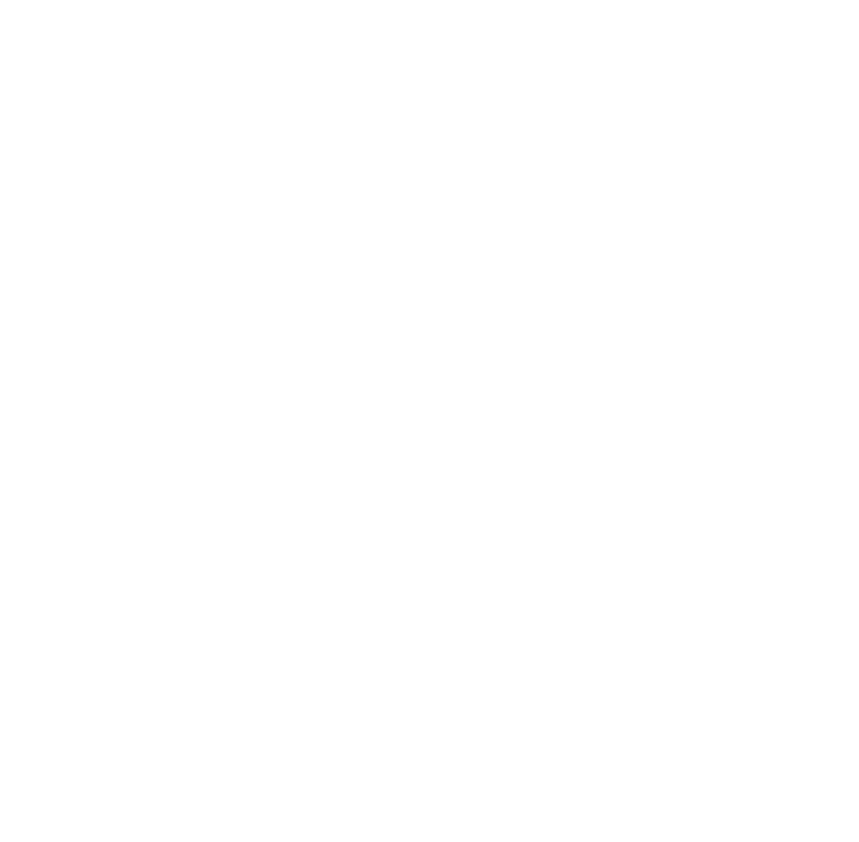
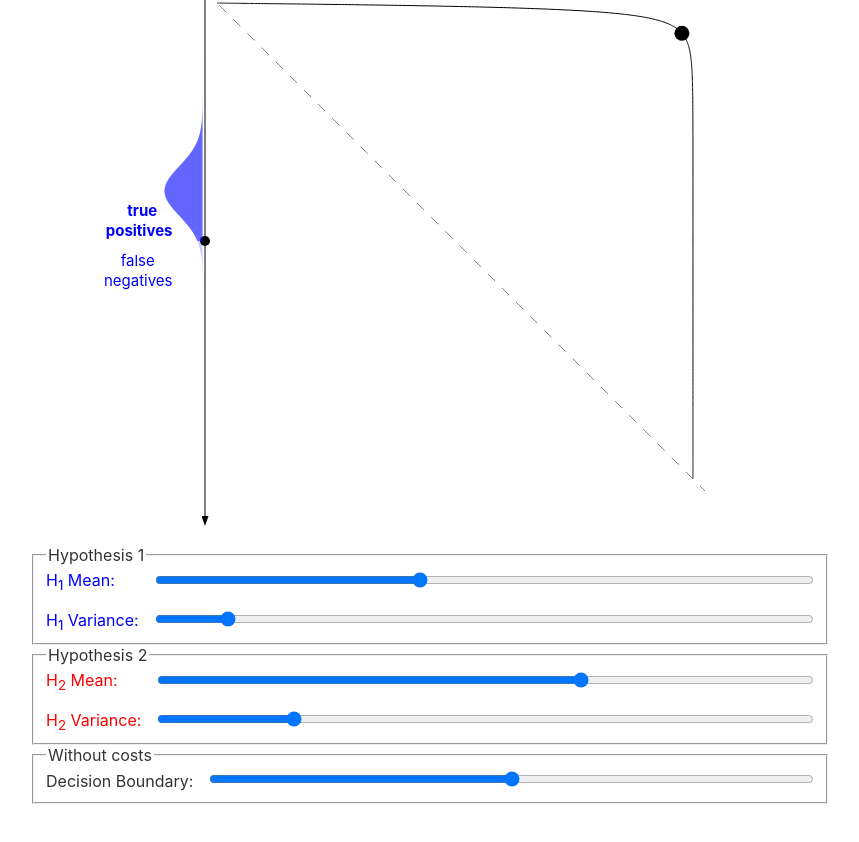
Before and after one commit to laszlokorte/hypothesis-test, a Svelte app: page / in a window 1280 px wide. Shown: the part 2430-3272 px from the top of the page, without its empty margins (210-1069 px from the left). Before the commit the page ends 2209 px from the top, so only its background shows below. Built offline with nearby package versions, Linux system fonts and the light colour scheme.

Commit message:
add roc curve

```diff
--- a/public/index.html
+++ b/public/index.html
@@ -14,7 +14,7 @@
 </head>
 
 <body>
-	<div style="max-width: 50em; margin: auto" id="root">
+	<div style="max-width: 50em; margin: auto; padding-bottom: 4em;" id="root">
 
 	</div>
 </body>
--- a/src/App.svelte
+++ b/src/App.svelte
@@ -4,6 +4,7 @@
 	let sampleCount = 1000
 	let prior = 0.5
 	let boundary = 0
+	let boundaryNoCost = 0
 	let autoOptimize = false
 	let stacked = false
 
@@ -16,12 +17,27 @@
 	$: swapped = mean[0] > mean[1] ? 1 : 0
 
 
-	const pdf = (mean, variance, x) => {
+	function pdf(mean, variance, x) {
 		if(variance == 0) {
 			return Math.abs(x-mean) < 2/sampleCount ? Math.sqrt(sampleCount) : 0
 		} else {
 			return 1/(variance*Math.pow(2*Math.PI, 2)) * Math.exp(-0.5*Math.pow(x-mean, 2) / Math.pow(variance, 2))
 		}
+	}
+
+	function cdf(mean, variance, x) {
+		if(variance == 0) {
+			return x-mean > -1/sampleCount ? 1 : 0
+		} else {
+			return 0.5 * (1 + erf((x-mean)/Math.sqrt(2)/variance))
+		}
+	}
+
+	function erf(x) {
+		const enxx = Math.exp(-x*x)
+		const sqpi = Math.sqrt(Math.PI)
+
+		return 2/sqpi * Math.sign(x) * Math.sqrt(1-enxx) * (sqpi/2 + 31/200 * enxx - 341/8000 * Math.sqrt(1-enxx*enxx))
 	}
 
 	$: sampleCost = (p,x) => {
@@ -34,6 +50,11 @@
 	$: samples = [
 		X.map((x) => [x, prior * pdf(mean[0], variance[0], x)]),
 		X.map((x) => [x, (1-prior) * pdf(mean[1], variance[1], x)])
+	]
+
+	$: integrations = [
+		X.map((x) => [x, cdf(mean[0], variance[0], x)]),
+		X.map((x) => [x, cdf(mean[1], variance[1], x)])
 	]
 
 	$: costs = [
@@ -331,3 +352,89 @@
 </dl>
 		</div>
 	</fieldset>
+
+<h3>Unknown Costs</h3>
+
+<p>If both the costs and the prior is unknown its still possible to find an optimal decision boundary by looking at the resulting ratio between <strong>true positives</strong> and <strong>false positives</strong> for the two given distributions. The resulting curve is called the <a href="https://en.wikipedia.org/wiki/Receiver_operating_characteristic">receiver operating characteristic curve</a>.</p>
+
+<div>
+
+	<svg viewBox="-350 -150 1600 1250" stroke-width="2" font-size="30">
+
+
+	<line x1="0" y1={(0)} x2="1050" y2={(0)} stroke="black" marker-end="url(#arrowhead)" />
+	<line x1="0" y1={(0)} x2="0" y2={(1050)} stroke="black" marker-end="url(#arrowhead)" />
+
+	<text font-weight="bold" fill={colors[1]}  x={450 + 500 * boundaryNoCost} y={(-65)} text-anchor="end"><tspan dx="0" dy="0">false</tspan> <tspan dx="-110" dy="40">positives</tspan></text>
+
+	<text fill={colors[1]} x={550 + 500 * boundaryNoCost} y={(-65)} text-anchor="start"><tspan dy="0">true</tspan> <tspan  dx="-110" dy="40">negatives</tspan></text>
+
+
+	<text font-weight="bold" fill={colors[0]}  y={450 + 500 * boundaryNoCost} x={(-65)} text-anchor="end"><tspan dx="-0" dy="0">true</tspan> <tspan dx="-110" dy="40">positives</tspan></text>
+
+	<text fill={colors[0]} y={550 + 500 * boundaryNoCost} x={(-65)} text-anchor="end"><tspan dy="0">false</tspan> <tspan  dx="-110" dy="40">negatives</tspan></text>
+
+		<path d={integrations[0].flatMap(([x,p], i) => [
+		(i>0?'L':'M')+
+		(1000*integrations[0][i][1]),
+		(1000*integrations[1][i][1])
+		]).join(' ')
+	} fill="none" stroke="black" />
+
+	<circle cx={1000 * cdf(mean[0], variance[0], boundaryNoCost)} cy={1000 * cdf(mean[1], variance[1], boundaryNoCost)} r="15" />
+
+	<circle cx={0} cy={500 + 500*boundaryNoCost} r="10" />
+	<circle cx={500 + 500*boundaryNoCost} cy={0} r="10" />
+
+<!-- 	<path d={`M0,${flipY(0)} ` + integrations[0].flatMap(([x,p]) => ['L'+(500+500*x),flipY((p)*600)]).join(' ')} fill="none" stroke={colors[0]} opacity="0.21" />
+
+	<path d={`M0,${flipY(0)} ` + integrations[1].flatMap(([x,p],i) => ['L'+(500+500*x),flipY((1-p)*600)]).join(' ')} fill="none" stroke={colors[1]} opacity="0.1" /> -->
+
+	<line x1="0" y1="0" x2="1000" y2="1000" stroke-dasharray="20 20" stroke="gray" />
+
+	<path d={`M0,-5 ` + samples[1].flatMap(([x,p]) => ['L'+(500+500*x),-(5+p*600)]).join(' ') + `V${(-5)} Z`} fill={colors[1]} opacity="0.2" />
+
+	<path d={`M-5,0 ` + samples[0].flatMap(([x,p],i) => ['L'+-(5+p*600),(500+500*x)]).join(' ') + `H${(-5)} Z`} fill={colors[0]} opacity="0.2" />
+
+	<path d={`M0,-5 ` + samples[1].flatMap(([x,p]) => x>boundaryNoCost ? [] : ['L'+(500+500*x),-(5+p*600)]).join(' ') + `V${(-5)} Z`} fill={colors[1]} opacity="0.5" />
+
+	<path d={`M-5,0 ` + samples[0].flatMap(([x,p]) => x>boundaryNoCost ? [] : ['L'+-(5+p*600),(500+500*x)]).join(' ') + `H${(-5)} Z`} fill={colors[0]} opacity="0.5" />
+
+	</svg>
+
+<div>
+
+<fieldset>
+	<legend>
+		Hypothesis 1
+	</legend>
+<dl style={`color: ${colors[0]}`}>
+	<dt><label for='mean_0'>H<sub>1</sub> Mean</label></dt>
+	<dd><input id="mean_0" type="range" bind:value={mean[0]} min="-1" max="1" step="0.01" /></dd>
+	<dt><label for='variance_0'>H<sub>1</sub> Variance</label></dt>
+	<dd><input id="variance_0" type="range" bind:value={variance[0]} min="0" max="1" step="0.001" /></dd>
+</dl>
+</fieldset>
+
+<fieldset>
+	<legend>
+		Hypothesis 2
+	</legend>
+	<dl style={`color: ${colors[1]}`}>
+	<dt><label for='mean_1'>H<sub>2</sub> Mean</label></dt>
+	<dd><input id="mean_1" type="range" bind:value={mean[1]} min="-1" max="1" step="0.01" /></dd>
+	<dt><label for='variance_1'>H<sub>2</sub> Variance</label></dt>
+	<dd><input id="variance_1" type="range" bind:value={variance[1]} min="0" max="1" step="0.001" /></dd>
+</dl>
+</fieldset>
+<fieldset>
+	<legend>Without costs</legend>
+	<dl>
+		<dt><label for='boundary_bottom'>Decision Boundary</label></dt>
+		<dd><input id="boundary_bottom" bind:value={boundaryNoCost} type="range"  min="-1" max="1" step="0.01" /></dd>
+	</dl>
+</fieldset>
+
+</div>
+
+</div>
```
